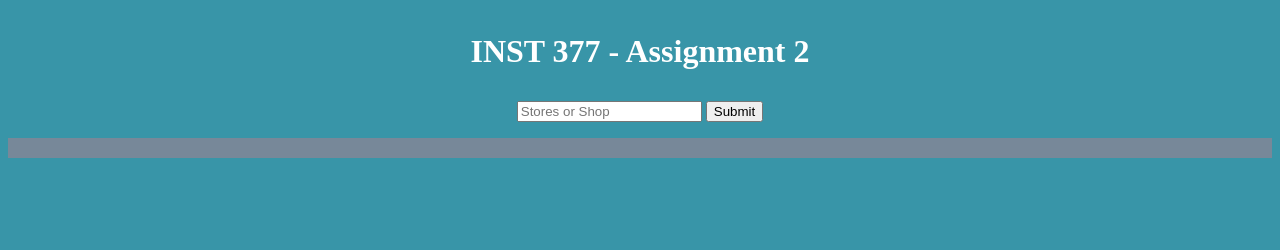
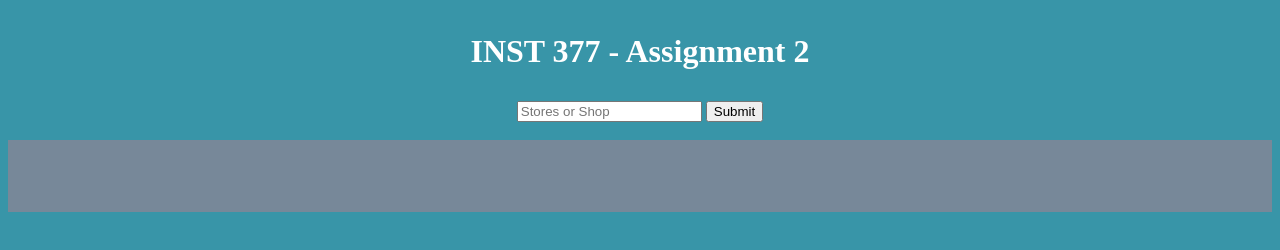
Before and after one commit to Bdkelly/INST377_page, a website: page public/asst-2/index.html in a window 1280 px wide. Drawn offline with nearby package versions, Linux system fonts and the light colour scheme; no server answers.

Commit message:
prettygood

```diff
--- a/public/asst-2/index.html
+++ b/public/asst-2/index.html
@@ -19,7 +19,8 @@
               <button type="submit" name="button" id="button">Submit</button>
         </form>
       </div>
-      <div>
+      <br>
+      <div class="start">
         <ul class="start">
         </ul>
       </div>
--- a/public/asst-2/scriptv2.js
+++ b/public/asst-2/scriptv2.js
@@ -19,7 +19,7 @@ function displayOut(){
     const html = matchSame.map(store => {
         return `<li class="out">
                     <h1>${store.name}</h1>
-                    <p>${store.address_line_1},${store.city},${store.state},${store.zip}</p>
+                    <p>${store.address_line_1}, ${store.city}, ${store.state}, ${store.zip}</p>
                     <p>${store.category}</p>
                 </li>`
     }).join('');
```
